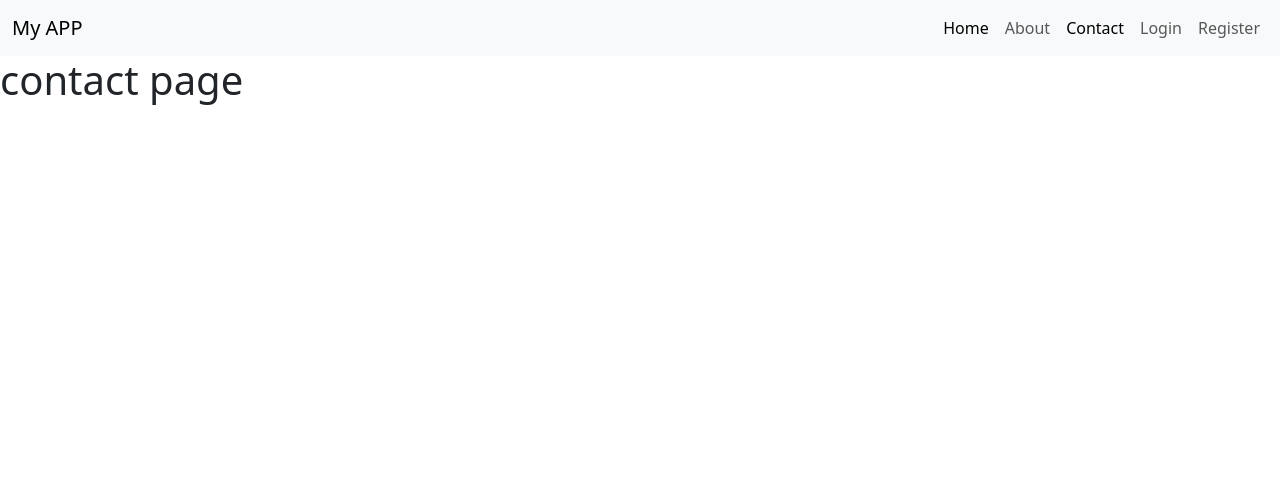
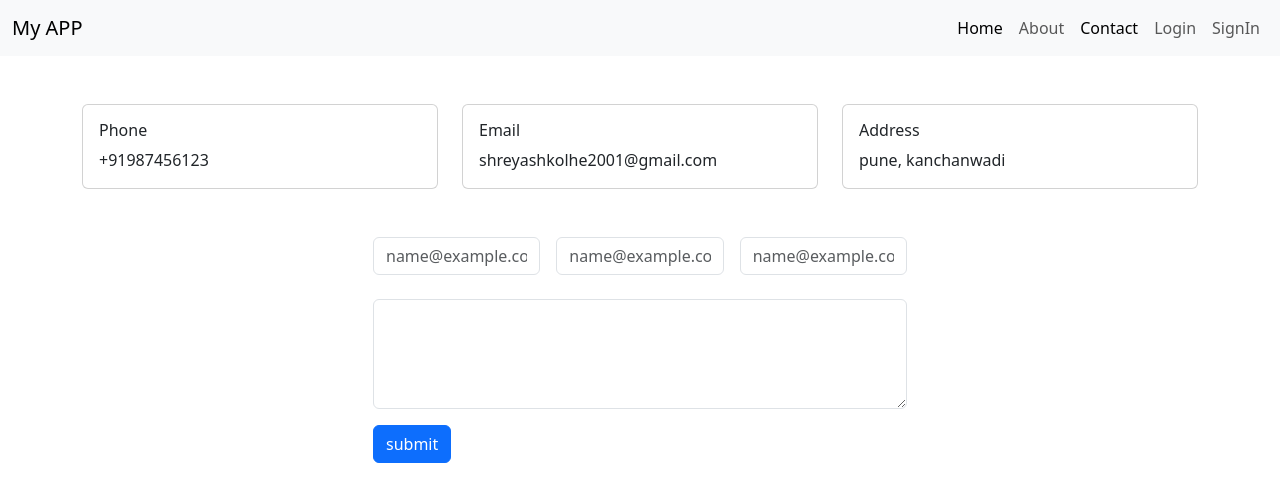
Before and after one commit to shreyash510/MERN, a React (Create React App) app in the folder client/mern-app/: page /contact in a window 1280 px wide. Shown: the top 502 px of the page. Built offline with nearby package versions, Linux system fonts and the light colour scheme.

Commit message:
create full Ui

```diff
--- a/client/mern-app/src/App.js
+++ b/client/mern-app/src/App.js
@@ -17,6 +17,7 @@ export default function App() {
         <Route path="/contact" element ={<Contact/>}/>
         <Route path="/login" element ={<Login/>}/>
         <Route path="/signup" element ={<Signup/>}/>
+        {/* <Route><Error/></Route> */}
     </Routes>
     </>
   )
--- a/client/mern-app/src/componunts/About.js
+++ b/client/mern-app/src/componunts/About.js
@@ -3,7 +3,46 @@ import React from 'react'
 export default function About() {
     return (
         <>
-                        <h1>about page</h1>
+            <div className="container w-75 border rounded p-4 my-5">
+                <div className="row g-3">
+                    <div className="col-md-4">
+                        <img src="https://picsum.photos/200/200" alt="" /><br />
+                        <div className="work my-3">
+                            <a href="/">Work links</a>
+                        </div>
+                        <a href='/'>simple texts</a><br />
+                        <a href='/'>simple texts</a><br />
+                        <a href='/'>simple texts</a><br />
+                        <a href='/'>simple texts</a><br />
+                        <a href='/'>simple texts</a><br />
+                        <a href='/'>simple texts</a><br />
+                        <a href='/'>simple texts</a>
+                    </div>
+                    <div className="col-md-4">
+                        <h4 className='py-2'>Shreyash Kolhe</h4>
+                        <p className="text-primary">Web Developer</p>
+                        <p>XXXXXXXX</p><br />
+                        <h5 className="my-4">About</h5><br />
+                        <p><b>UserId :</b> </p>
+                        <p><b>Name :</b></p>
+                        <p><b>Email :</b></p>
+                        <p><b>Phone :</b></p>
+                        <p><b>Profession :</b></p>
+                    </div>
+                    <div className="col-md-4 position-relative">
+                        <div className="editbtn position-relative">
+                            <button className="btn btn-primary my-5 position-absolute top-0 start-0">Edit Profile</button>
+                        </div>
+                        <div className="info position-absolute bottom-0">
+                            <p>ALKSDFLKVAJD</p>
+                            <p>Shreyash Kolhe</p>
+                            <p>shreyshkolhe2001@gmail.com</p>
+                            <p>98756321</p>
+                            <p>web developer</p>
+                        </div>
+                    </div>
+                </div>
+            </div>
 
         </>
     )
--- a/client/mern-app/src/componunts/Contact.js
+++ b/client/mern-app/src/componunts/Contact.js
@@ -3,8 +3,51 @@ import React from 'react'
 export default function Contact() {
     return (
         <>
-                        <h1>contact page</h1>
-
+            <div className="container my-5">
+                <div class="row">
+                    <div class="col-md-4">
+                        <div class="card rounded">
+                            <div class="card-body">
+                                <h6 class="card-title">Phone</h6>
+                                <p class="card-text">+91987456123</p>
+                            </div>
+                        </div>
+                    </div>
+                    <div class="col-md-4">
+                        <div class="card rounded">
+                            <div class="card-body">
+                                <h6 class="card-title">Email</h6>
+                                <p class="card-text">shreyashkolhe2001@gmail.com</p>
+                            </div>
+                        </div>
+                    </div>
+                    <div class="col-md-4">
+                        <div class="card rounded">
+                            <div class="card-body">
+                                <h6 class="card-title">Address</h6>
+                                <p class="card-text">pune, kanchanwadi</p>
+                            </div>
+                        </div>
+                    </div>
+                </div>
+                <div className="container mt-5 w-50 ">
+                    <div class="row g-3">
+                        <div class="col-md-4">
+                            <input type="text" class="form-control" placeholder="name@example.com" />
+                        </div>
+                        <div class="col-md-4">
+                            <input type="text" class="form-control" placeholder="name@example.com" />
+                        </div>
+                        <div class="col-md-4">
+                            <input type="text" class="form-control" placeholder="name@example.com" />
+                        </div>
+                    </div>
+                    <div class="mb-3 mt-4">
+                        <textarea class="form-control" rows="4"></textarea>
+                    </div>
+                    <button className="btn btn-primary">submit</button>
+                </div>
+            </div>
         </>
     )
 }
--- a/client/mern-app/src/componunts/Home.js
+++ b/client/mern-app/src/componunts/Home.js
@@ -1,11 +1,15 @@
 import React from 'react'
-
 export default function Home() {
+    const myStyle={
+        backgroundImage : "linear-gradient(to left, white 50%, #c2d6fb 50%)"
+    }
     return (
         <>
-            <div className="container">
-                <p className="pt-5">Welcome</p>
+        <div style={myStyle} className="homePage min-vh-100 d-flex align-self-center">
+            <div className="container d-flex flex-column align-items-center align-self-center">
+                <p className="text-primary">WELCOME</p>
                 <h1>We Are The MERN Developer</h1>
+            </div>
             </div>
         </>
     )
--- a/client/mern-app/src/componunts/Login.js
+++ b/client/mern-app/src/componunts/Login.js
@@ -3,8 +3,20 @@ import React from 'react'
 export default function Login() {
     return (
         <>
-                        <h1>login page</h1>
+            <div className="container my-5 w-25">
+                <form>
+                    <div class="mb-3">
+                        <label for="exampleInputEmail1" class="form-label">Email address</label>
+                        <input type="email" class="form-control" />
+                    </div>
+                    <div class="mb-3">
+                        <label for="exampleInputPassword1" class="form-label">Password</label>
+                        <input type="password" class="form-control" />
+                    </div>
 
+                    <button type="submit" class="btn btn-primary">Submit</button>
+                </form>
+            </div>
         </>
     )
 }
--- a/client/mern-app/src/componunts/Navbar.js
+++ b/client/mern-app/src/componunts/Navbar.js
@@ -26,7 +26,7 @@ export default function Navbar() {
           <NavLink className="nav-link" to ="/login">Login</NavLink>
         </li>
         <li className="nav-item">
-          <NavLink className="nav-link" to ="/resister">Register</NavLink>
+          <NavLink className="nav-link" to ="/signup">SignIn</NavLink>
         </li>
       </ul>
     </div>
--- a/client/mern-app/src/componunts/Signup.js
+++ b/client/mern-app/src/componunts/Signup.js
@@ -3,8 +3,38 @@ import React from 'react'
 export default function Signup() {
     return (
         <>
-                        <h1>signin page</h1>
+            <div className="container w-50 my-5">
+                <form className="row g-3">
+                    <div className="col-md-5">
+                        <label  className="form-label">Your Name</label>
+                        <input type="text" className="form-control" name = "name" placeholder='Enter Name...' />
+                    </div>
+                    <div className="col-md-7">
+                        <label  className="form-label">Your email</label>
+                        <input type="text" className="form-control" name = "email" placeholder='Enter email...' />
+                    </div>
+                    <div className="col-md-7">
+                        <label  className="form-label">Your Phone</label>
+                        <input type="text" className="form-control" name = "phone" placeholder='Enter phone no...' />
+                    </div>
+                    <div className="col-md-5">
+                        <label  className="form-label">Your Profesion</label>
+                        <input type="text" className="form-control" name = "profession" placeholder='Enter Profesion...' />
+                    </div>
+                    <div className="col-md-6">
+                        <label  className="form-label">Your Password</label>
+                        <input type="text" className="form-control" name = "pass" placeholder='Enter password...' />
+                    </div>
+                    <div className="col-md-6">
+                        <label  className="form-label">Confirm Password</label>
+                        <input type="text" className="form-control" name = "cpass" placeholder='Enter Confirm Password...' />
+                    </div>
 
+                    <div className="col-12">
+                        <button type="submit" className="btn btn-primary">Sign in</button>
+                    </div>
+                </form>
+            </div>
         </>
     )
 }
```
